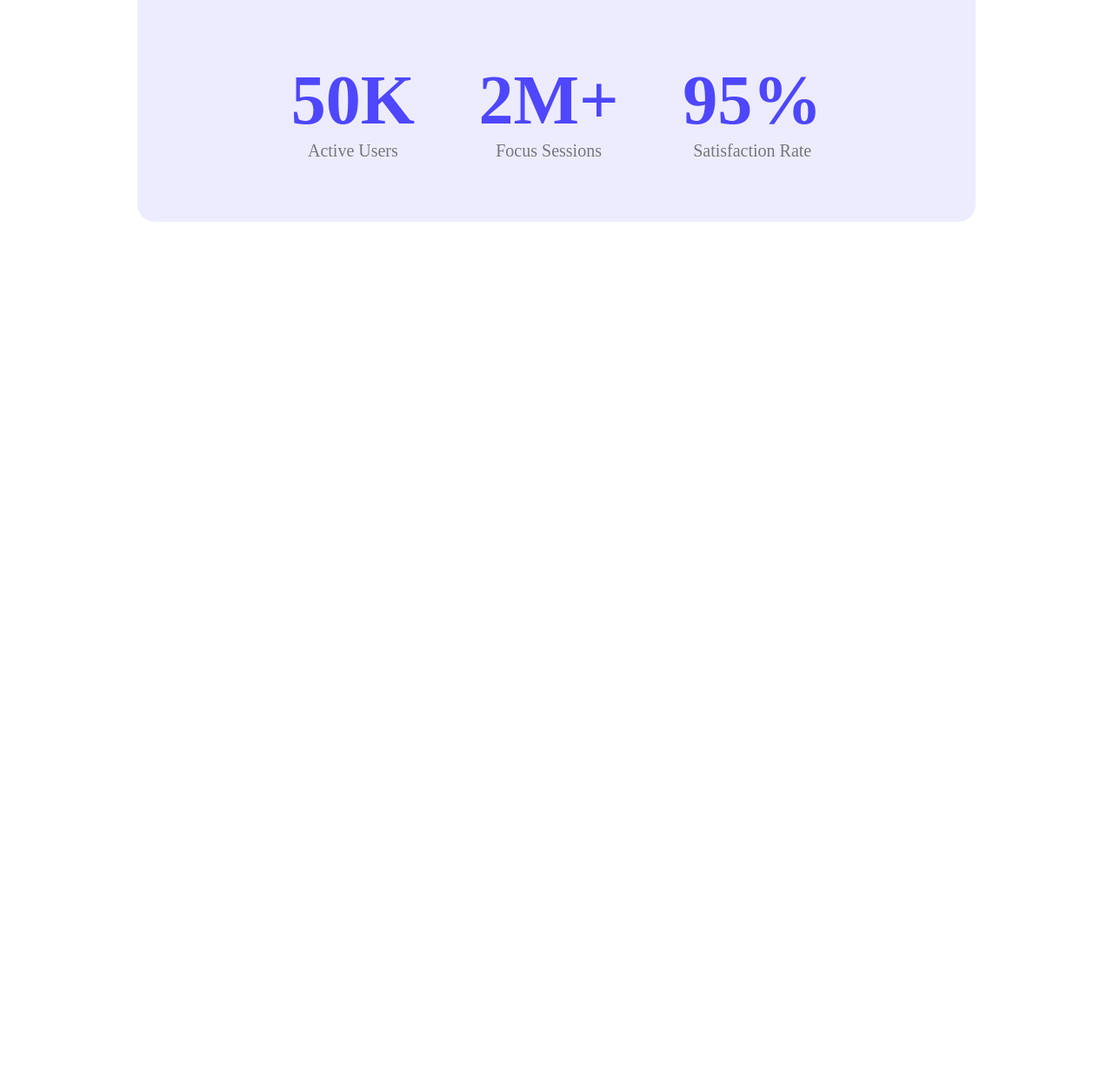
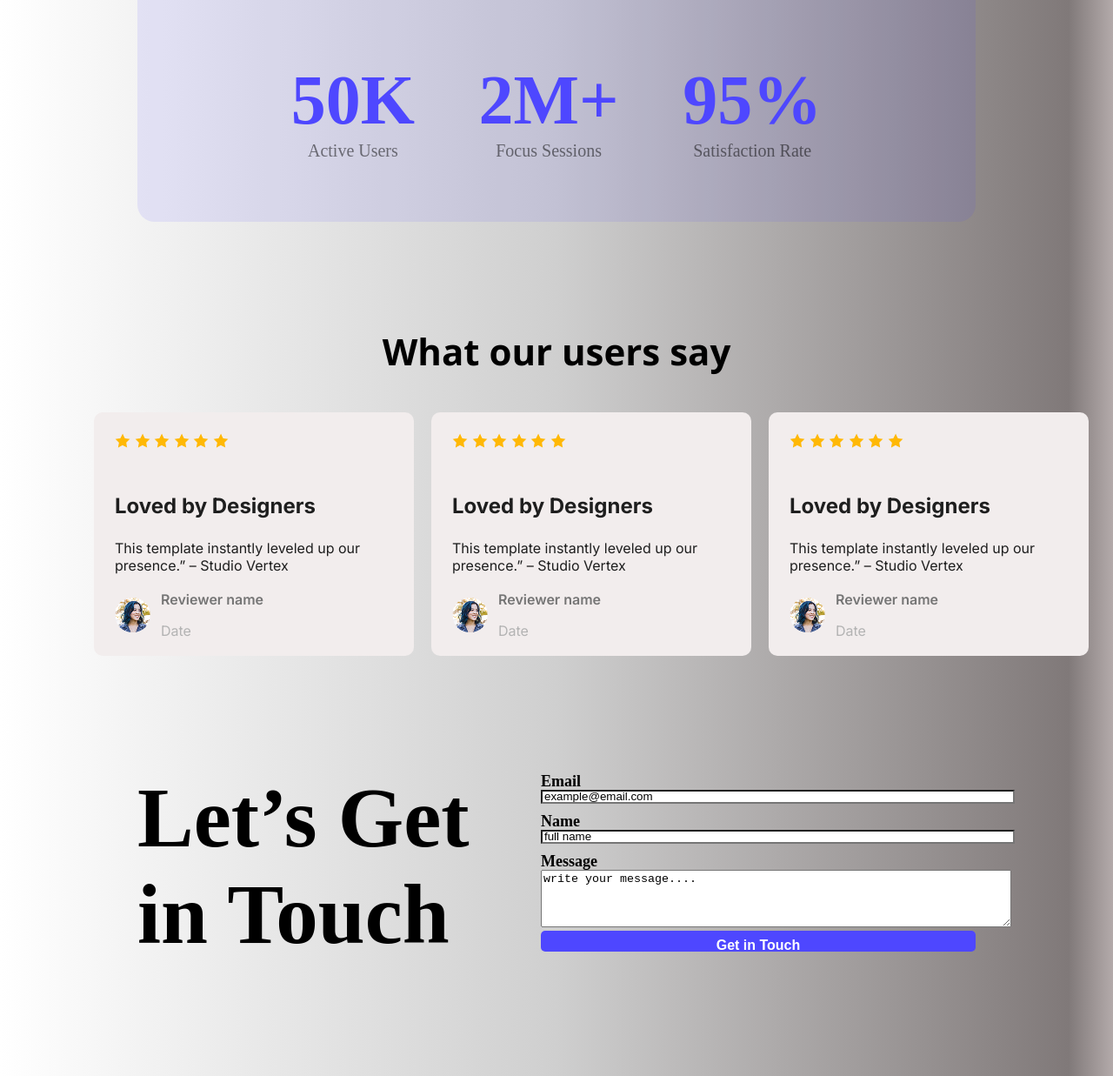
Before and after one commit to Zis20/Assignment_1, a plain HTML site: page index.html in a window 1280 px wide. Shown: the part 1532-2769 px from the top of the page at 87% size. Before the commit the page ends 1907 px from the top, so only its background shows below. Drawn offline with nearby package versions, Linux system fonts and the light colour scheme.

Commit message:
user reveiw part compleat

```diff
--- a/index.html
+++ b/index.html
@@ -29,7 +29,9 @@
     <header class="header">
       <nav>
         <h3 class="logo inter-normal">LOGO</h3>
-        <button class="nav-btn raleway-normal btn-primary"><a href="">Sign Up</a></button>
+        <button class="nav-btn raleway-normal btn-primary">
+          <a href="">Sign Up</a>
+        </button>
       </nav>
       <section class="banner">
         <h1 class="banner-title raleway-normal">
@@ -58,9 +60,7 @@
         <img class="action-image" src="Assets/wc-mini.png" alt="" />
       </section>
       <section class="join-container">
-        <h3 class="shared-title">
-          Joined Thousands of Productive Users
-        </h3>
+        <h3 class="shared-title">Joined Thousands of Productive Users</h3>
         <div class="users">
           <div class="user-statistics">
             <h1 class="number-stat">50K</h1>
@@ -76,6 +76,81 @@
           </div>
         </div>
       </section>
+
+      <section class="users-reveiw">
+        <h3 class="shared-title open-sans-normal">What our users say</h3>
+        <div class="reveiws inter-normal">
+          <div class="reveiwers">
+            <img class="star-img" src="Assets/icon-star.png" alt="" />
+            <img class="star-img" src="Assets/icon-star.png" alt="" />
+            <img class="star-img" src="Assets/icon-star.png" alt="" />
+            <img class="star-img" src="Assets/icon-star.png" alt="" />
+            <img class="star-img" src="Assets/icon-star.png" alt="" />
+            <img class="star-img" src="Assets/icon-star.png" alt="" />
+            <h6 class="reveiw-title">Loved by Designers</h6>
+            <p class="reveiw-text">
+              This template instantly leveled up our presence.” – Studio Vertex
+            </p>
+            <div class="reveiwer-footer">
+              <img src="Assets/avatar.png" alt="" class="reveiwer-image" />
+              <div>
+                <p class="reveiwer-name">Reviewer name</p>
+                <p class="dates">Date</p>
+              </div>
+            </div>
+          </div>
+          <div class="reveiwers">
+            <img class="star-img" src="Assets/icon-star.png" alt="" />
+            <img class="star-img" src="Assets/icon-star.png" alt="" />
+            <img class="star-img" src="Assets/icon-star.png" alt="" />
+            <img class="star-img" src="Assets/icon-star.png" alt="" />
+            <img class="star-img" src="Assets/icon-star.png" alt="" />
+            <img class="star-img" src="Assets/icon-star.png" alt="" />
+            <h6 class="reveiw-title">Loved by Designers</h6>
+            <p class="reveiw-text">
+              This template instantly leveled up our presence.” – Studio Vertex
+            </p>
+            <div class="reveiwer-footer">
+              <img src="Assets/avatar.png" alt="" class="reveiwer-image" />
+              <div>
+                <p class="reveiwer-name">Reviewer name</p>
+                <p class="dates">Date</p>
+              </div>
+            </div>
+          </div>
+          <div class="reveiwers">
+            <img class="star-img" src="Assets/icon-star.png" alt="" />
+            <img class="star-img" src="Assets/icon-star.png" alt="" />
+            <img class="star-img" src="Assets/icon-star.png" alt="" />
+            <img class="star-img" src="Assets/icon-star.png" alt="" />
+            <img class="star-img" src="Assets/icon-star.png" alt="" />
+            <img class="star-img" src="Assets/icon-star.png" alt="" />
+            <h6 class="reveiw-title">Loved by Designers</h6>
+            <p class="reveiw-text">
+              This template instantly leveled up our presence.” – Studio Vertex
+            </p>
+            <div class="reveiwer-footer">
+              <img src="Assets/avatar.png" alt="" class="reveiwer-image" />
+              <div>
+                <p class="reveiwer-name">Reviewer name</p>
+                <p class="dates">Date</p>
+              </div>
+            </div>
+          </div>
+        </div>
+      </section>
+      <section class="form-container">
+        <h1 class="form-header">Let’s Get in Touch</h1>
+        <form class="form-class">
+          <label for="email">Email</label>
+          <input size="65" value="example@email.com" type="email" name="email" id="">
+          <label for="name">Name</label>
+          <input size="65" value="full name" type="text" name="name" id="">
+          <label for="message">Message</label>
+          <textarea name="message" id="" rows="4" cols="65">write your message....</textarea>
+          <input class="btn-primary submit-btn" type="submit" value="Get in Touch">
+        </form>
+      </section>
     </main>
     <!-- main end -->
 
--- a/styles/style.css
+++ b/styles/style.css
@@ -20,7 +20,10 @@
   font-variation-settings: "wdth" 100;
 }
 /* fonts end */
-
+body{
+background: #ffffff;
+background: linear-gradient(90deg, rgba(255, 255, 255, 1) 0%, rgba(207, 207, 207, 1) 50%, rgba(128, 121, 121, 1) 96%, rgba(179, 170, 170, 1) 100%);
+}
 /* shared styles */
 .btn-primary {
   color: #ffffff;
@@ -34,7 +37,6 @@
 }
 .btn-primary:hover {
   background-color: rgb(23, 177, 128);
-
 }
 .shared-title {
   font-weight: bold;
@@ -144,5 +146,96 @@ nav {
   align-items: center;
   margin-top: 1px;
 }
+/* user end */
 
+/* review start*/
+.users-reveiw {
+  text-align: center;
+  padding: 0px 100px;
+}
+.reveiws {
+  display: flex;
+  justify-content: space-around;
+  gap: 20px;
+}
+.reveiwers {
+  background-color: #f2eded;
+  border-radius: 10px;
+  padding: 24px;
+  text-align: start;
+  width: 370px;
+}
+.reveiw-title {
+  font-weight: 600px;
+  font-size: 24px;
+  color: #1e1e1e;
+  margin-bottom: 24px;
+  margin-top: 24px;
+}
+.reveiw-text {
+  font-weight: normal;
+  font-size: 16px;
+  color: #1e1e1e;
+  width: 320px;
+  margin-bottom: 24px;
+}
+.reveiwer-name {
+  font-weight: 600;
+  font-size: 16px;
+  color: #757575;
+}
+.dates {
+  font-weight: normal;
+  font-size: 16px;
+  color: #b3b3b3;
+}
+.star-img {
+  margin-bottom: 24px;
+}
+.reveiwer-image {
+  border-radius: 50%;
+}
+.reveiwer-footer {
+  display: flex;
+  width: 320px;
+  height: 46px;
+  align-items: center;
+  gap: 12px;
+}
+/* review end */
+/* form */
+.form-container{
+  display: flex;
+  justify-content: space-between;
+  margin: 50px 150px;
+
+  align-items: center;
+}
+label, input {
+  display: block;
+  margin-bottom: 10px;
+  height: 10px;
+}
+label{
+  color: rgba(0, 0, 0, 1);
+  font-weight: 600;
+  font-size: 18px;
+
+}
+input{
+  background-color: #FFFFFF;
+  line-height: 10px;
+}
+.form-header{
+  font-weight: bold;
+  font-size: 97px;
+  width: 500px;
+ color: rgba(0, 0, 0, 1);
+}
+.form-class{
+  width: 500px;
+}
+.submit-btn{
+  width: 500px;
+}
 /* main end */
```
Also changed, not shown: fjkm.html (added, +16 -0 lines).
